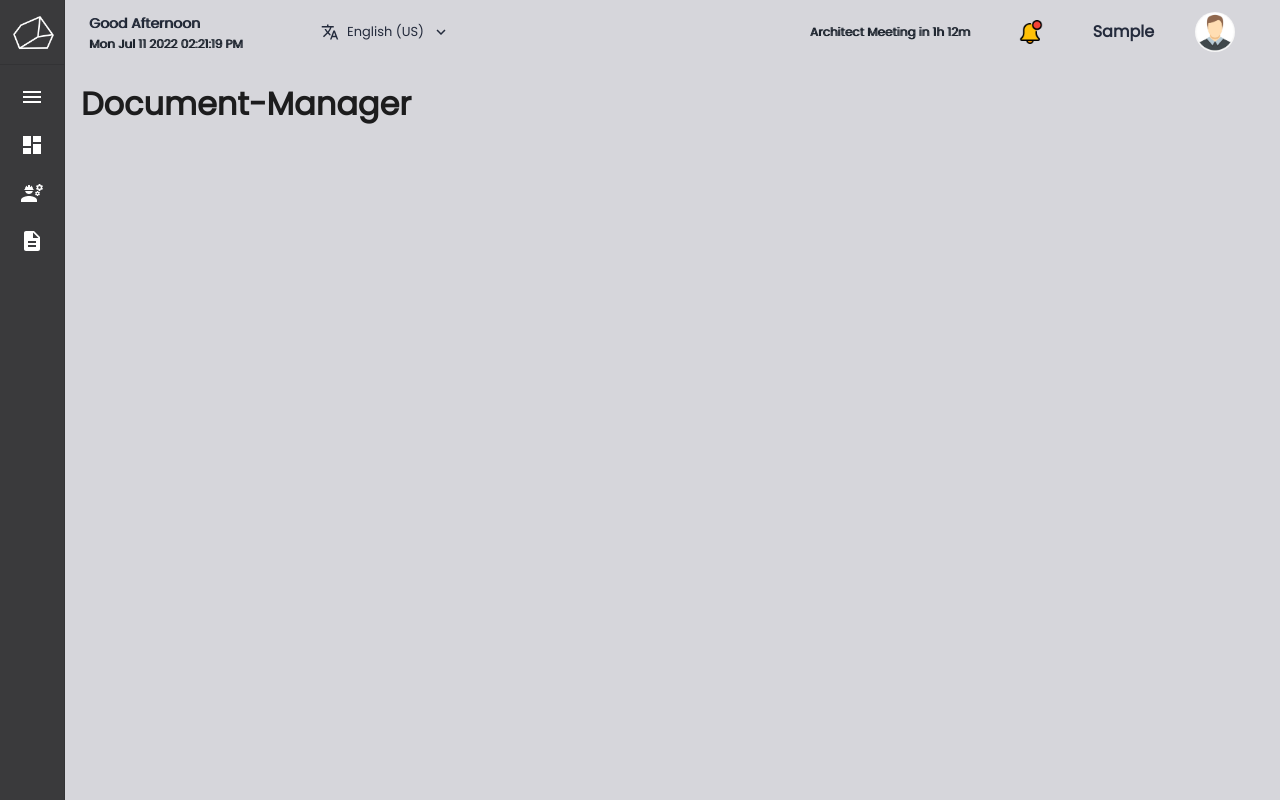
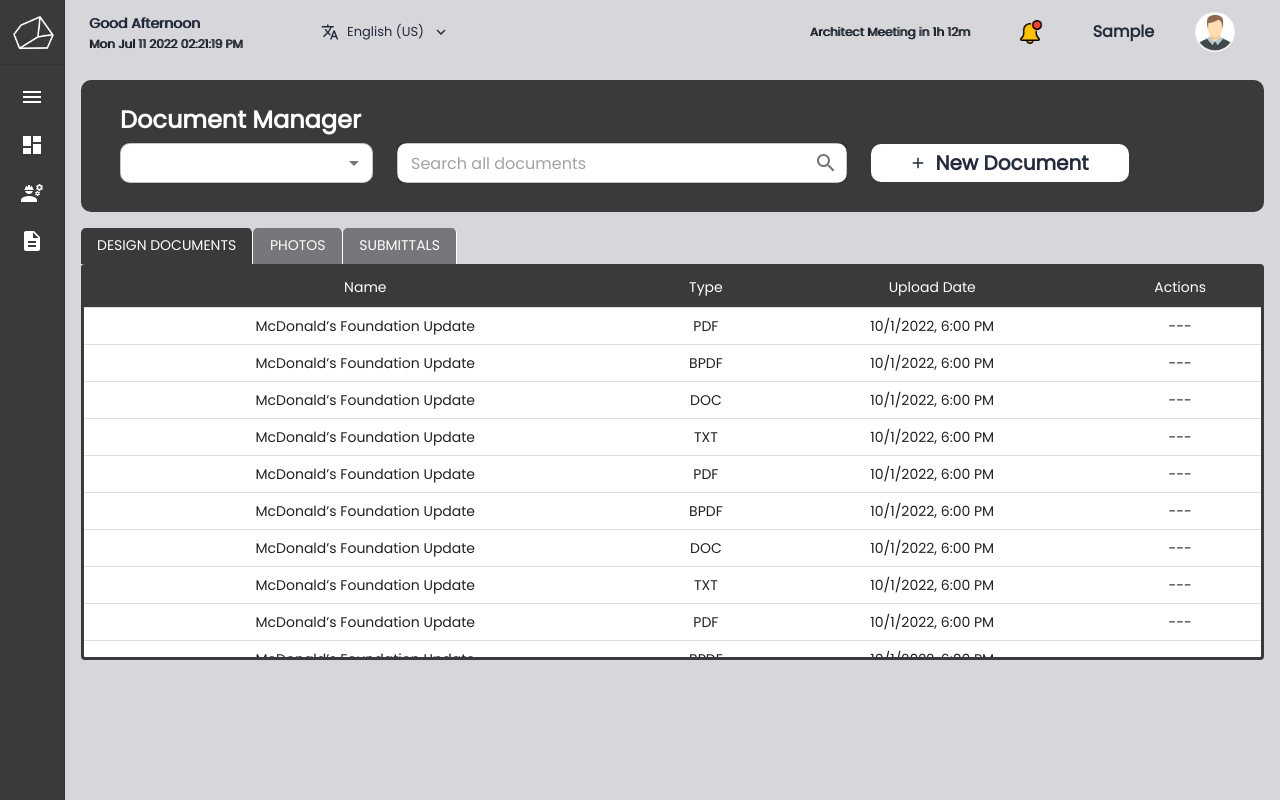
Before and after one commit to bedrockapplications/bedrock-frontend, a React (Create React App) app: page /docManager in a window 1280 px wide. Built offline with nearby package versions, Linux system fonts and the light colour scheme; sample sign-in values are in the browser's storage.

Commit message:
worked on document manager page

```diff
--- /dev/null
+++ b/src/components/MuiTabPanel.jsx
@@ -0,0 +1,26 @@
+import Typography from "@mui/material/Typography";
+import Box from "@mui/material/Box";
+import PropTypes from "prop-types";
+
+const TabPanel = (props) => {
+  const { children, value, index, ...other } = props;
+  return (
+    <div
+      role="tabpanel"
+      hidden={value !== index}
+      id={`simple-tabpanel-${index}`}
+      aria-labelledby={`simple-tab-${index}`}
+      {...other}
+    >
+      {value === index && <Box sx={{ p: 0 }}>{children}</Box>}
+    </div>
+  );
+};
+
+TabPanel.propTypes = {
+  children: PropTypes.node,
+  index: PropTypes.number.isRequired,
+  value: PropTypes.number.isRequired,
+};
+
+export default TabPanel;
--- a/src/pages/DocumentManager/index.jsx
+++ b/src/pages/DocumentManager/index.jsx
@@ -1,5 +1,318 @@
-const DocumentManager = () => {
-  return <h1>Document-Manager</h1>;
+import React, { useState, useEffect, memo } from "react";
+import { makeStyles } from "@mui/styles";
+import {
+  Grid,
+  Paper,
+  Typography,
+  Box,
+  InputLabel,
+  MenuItem,
+  FormControl,
+  Select,
+  Stack,
+  Button,
+  Autocomplete,
+  TextField,
+  InputAdornment,
+  Tabs,
+  Tab,
+} from "@mui/material";
+import AddIcon from "@mui/icons-material/Add";
+import SearchIcon from "@mui/icons-material/Search";
+import DocumentTable from "../../components/MuiTable";
+import TabPanel from "../../components/MuiTabPanel";
+
+const useStyle = makeStyles(() => ({
+  bgPaper: {
+    backgroundColor: "#3A3A3C",
+    padding: "1.375rem 0rem 1.813rem 2.438rem",
+    borderRadius: "10px",
+  },
+  documentText: {
+    fontStyle: "normal",
+    fontWeight: 700,
+    fontSize: "24px",
+    lineHeight: "36px",
+    color: " #FFFFFF",
+  },
+  addBtn: {
+    fontSize: "20px",
+    fontWeight: "700",
+    lineHeight: "30px",
+    borderRadius: "10px",
+    textTransform: "capitalize",
+    backgroundColor: "#fff",
+    "&:hover": {
+      background: "#fff",
+    },
+  },
+  autoField: {
+    backgroundColor: "#fff",
+    borderRadius: "10px",
+    "&:hover": {
+      borderRadius: "10px",
+    },
+  },
+  tabsWapper: {
+    minHeight: "36px",
+  },
+  tab: {
+    borderRight: "1px solid #fff",
+    borderTopLeftRadius: "5px",
+    borderTopRightRadius: "5px",
+    minHeight: "36px",
+    height: "36px",
+  },
+}));
+
+const sortOptions = [
+  "Name",
+  "Upload Date",
+  "Date Last Opened",
+  "Date Modified",
+];
+
+let disableFilter = {
+  filter: false,
+  sort: false,
 };
 
-export default DocumentManager;
+const tableData = [
+  {
+    name: "McDonald’s Foundation Update",
+    type: "PDF",
+    uploadDate: "10/1/2022, 6:00 PM",
+  },
+  {
+    name: "McDonald’s Foundation Update",
+    type: "BPDF",
+    uploadDate: "10/1/2022, 6:00 PM",
+  },
+  {
+    name: "McDonald’s Foundation Update",
+    type: "DOC",
+    uploadDate: "10/1/2022, 6:00 PM",
+  },
+  {
+    name: "McDonald’s Foundation Update",
+    type: "TXT",
+    uploadDate: "10/1/2022, 6:00 PM",
+  },
+  {
+    name: "McDonald’s Foundation Update",
+    type: "PDF",
+    uploadDate: "10/1/2022, 6:00 PM",
+  },
+  {
+    name: "McDonald’s Foundation Update",
+    type: "BPDF",
+    uploadDate: "10/1/2022, 6:00 PM",
+  },
+  {
+    name: "McDonald’s Foundation Update",
+    type: "DOC",
+    uploadDate: "10/1/2022, 6:00 PM",
+  },
+  {
+    name: "McDonald’s Foundation Update",
+    type: "TXT",
+    uploadDate: "10/1/2022, 6:00 PM",
+  },
+  {
+    name: "McDonald’s Foundation Update",
+    type: "PDF",
+    uploadDate: "10/1/2022, 6:00 PM",
+  },
+  {
+    name: "McDonald’s Foundation Update",
+    type: "BPDF",
+    uploadDate: "10/1/2022, 6:00 PM",
+  },
+  {
+    name: "McDonald’s Foundation Update",
+    type: "DOC",
+    uploadDate: "10/1/2022, 6:00 PM",
+  },
+  {
+    name: "McDonald’s Foundation Update",
+    type: "TXT",
+    uploadDate: "10/1/2022, 6:00 PM",
+  },
+];
+function a11yProps(index) {
+  return {
+    id: `document-manager-${index}`,
+    "aria-controls": `document-manager-${index}`,
+  };
+}
+const DocumentManager = () => {
+  const classes = useStyle();
+
+  const [sortBy, setSortBy] = useState("");
+  const [tabValue, setTabValue] = useState(0);
+
+  const handleSortBy = (event) => {
+    setSortBy(event.target.value);
+  };
+
+  const columns = [
+    {
+      name: "name",
+      label: "Name",
+      options: {
+        ...disableFilter,
+        customBodyRender: (value) => (value ? value : `---`),
+      },
+    },
+    {
+      name: "type",
+      label: "Type",
+      options: {
+        ...disableFilter,
+        customBodyRender: (value) => (value ? value : `---`),
+      },
+    },
+    {
+      name: "uploadDate",
+      label: "Upload Date",
+      width: "40%",
+      options: {
+        ...disableFilter,
+        customBodyRender: (value) => (value ? value : `---`),
+      },
+    },
+    {
+      name: "",
+      label: "Actions",
+      options: {
+        ...disableFilter,
+        customBodyRender: (value) => (value ? value : `---`),
+      },
+    },
+  ];
+
+  const handleChangeTab = (event, newValue) => {
+    setTabValue(newValue);
+  };
+
+  return (
+    <>
+      <Grid container spacing={2}>
+        <Grid item xs={12}>
+          <Paper elevation={0} className={classes.bgPaper}>
+            <Typography className={classes.documentText}>
+              Document Manager
+            </Typography>
+            <Stack
+              direction="row"
+              alignItems="center"
+              justifyContent="flex-start"
+              spacing={3}
+              sx={{ paddingTop: "5px" }}
+            >
+              <Box sx={{ width: "253px" }}>
+                <FormControl fullWidth size="small" placeholder="Sort By">
+                  <InputLabel id="sortBy"></InputLabel>
+                  <Select
+                    labelId="sortBy"
+                    id="sortBy"
+                    value={sortBy}
+                    label=""
+                    onChange={handleSortBy}
+                    sx={{ backgroundColor: "#fff", borderRadius: "10px" }}
+                  >
+                    {sortOptions.map((item, i) => (
+                      <MenuItem key={item + i} value={item}>
+                        {item}
+                      </MenuItem>
+                    ))}
+                  </Select>
+                </FormControl>
+              </Box>
+              <Box sx={{ width: "450px" }}>
+                <Autocomplete
+                  id="search"
+                  freeSolo
+                  options={[]?.map((option) => option?.title)}
+                  renderInput={(params) => (
+                    <TextField
+                      {...params}
+                      label=""
+                      size="small"
+                      className={classes.autoField}
+                      placeholder="Search all documents"
+                      InputProps={{
+                        ...params.InputProps,
+                        endAdornment: (
+                          <InputAdornment position="end">
+                            <SearchIcon />
+                          </InputAdornment>
+                        ),
+                      }}
+                    />
+                  )}
+                />
+              </Box>
+              <Box sx={{ width: "258px" }}>
+                <Button
+                  fullWidth
+                  className={classes.addBtn}
+                  startIcon={<AddIcon />}
+                  size="small"
+                >
+                  New Document
+                </Button>
+              </Box>
+            </Stack>
+          </Paper>
+        </Grid>
+        <Grid item xs={12}>
+          <Tabs
+            value={tabValue}
+            onChange={handleChangeTab}
+            aria-label="Document Manager Tabs"
+            className={classes.tabsWapper}
+            TabIndicatorProps={{
+              style: {
+                display: "none",
+              },
+            }}
+          >
+            <Tab
+              label="Design Documents"
+              disableFocusRipple
+              disableRipple
+              {...a11yProps(0)}
+              className={classes.tab}
+            />
+            <Tab
+              label="Photos"
+              disableFocusRipple
+              disableRipple
+              {...a11yProps(1)}
+              className={classes.tab}
+            />
+            <Tab
+              label="Submittals"
+              disableFocusRipple
+              disableRipple
+              {...a11yProps(2)}
+              className={classes.tab}
+            />
+          </Tabs>
+          <TabPanel value={tabValue} index={0}>
+            <DocumentTable columns={columns} data={tableData} />
+          </TabPanel>
+          <TabPanel value={tabValue} index={1}>
+            <DocumentTable columns={columns} data={tableData} />
+          </TabPanel>
+          <TabPanel value={tabValue} index={2}>
+            <DocumentTable columns={columns} data={tableData} />
+          </TabPanel>
+        </Grid>
+      </Grid>
+    </>
+  );
+};
+
+export default memo(DocumentManager);
--- a/src/theme.js
+++ b/src/theme.js
@@ -47,6 +47,18 @@ export const theme = createTheme({
         },
       },
     },
+    MuiTab: {
+      styleOverrides: {
+        root: {
+          color: "#fff",
+          backgroundColor: "rgba(58, 58, 60, 0.6)",
+          "&.Mui-selected": {
+            backgroundColor: "#3A3A3C",
+            color: "#fff",
+          },
+        },
+      },
+    },
   },
   typography: {
     fontFamily: ["Poppins", "Open Sans", "sans-serif"].join(","),
```
